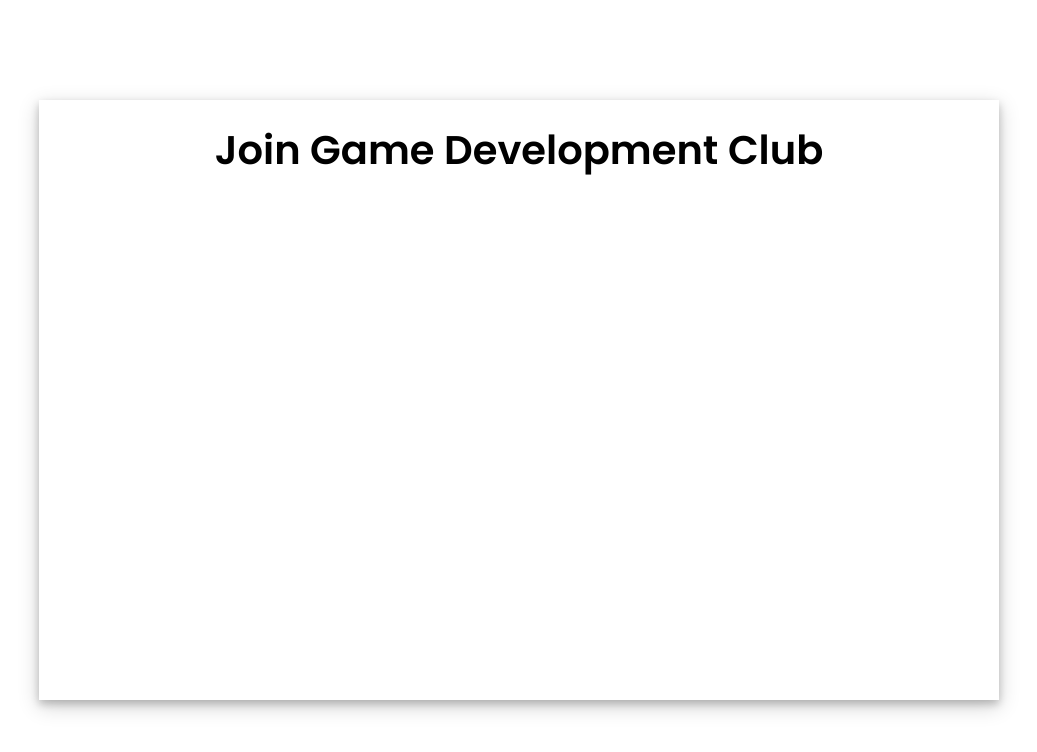
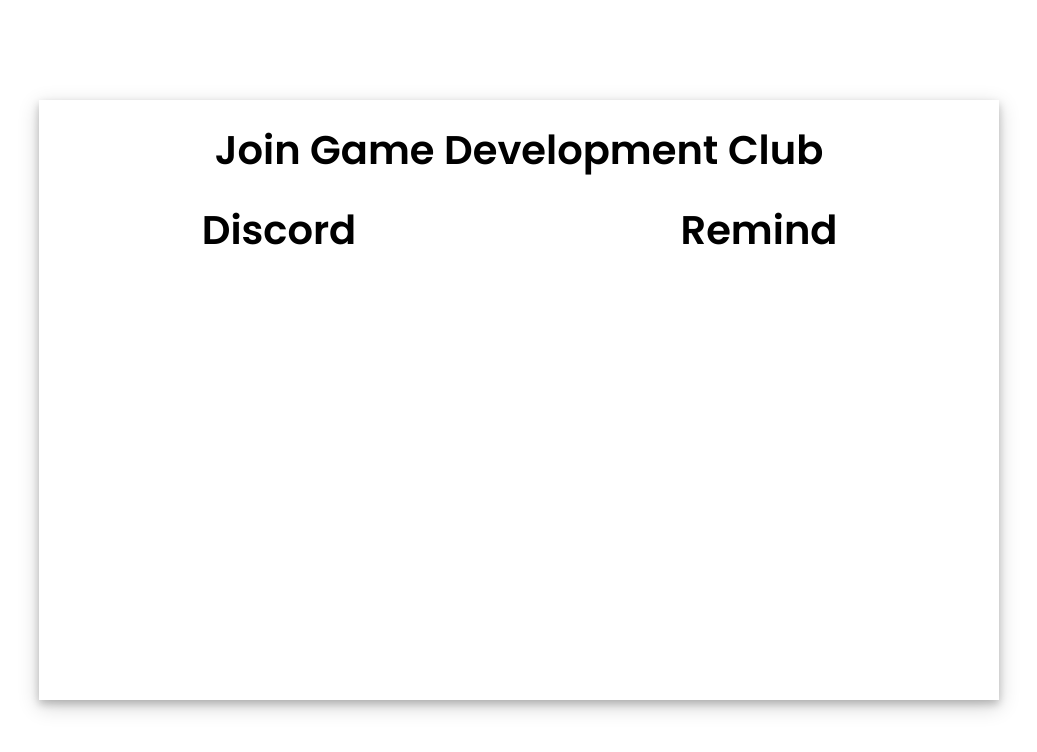
Before and after one commit to estebangarcia21/gdc-website, a React (Create React App) app in the folder website/: page /join-gdc in a window 1280 px wide. Shown: the top 752 px of the page, without its empty margins (121-1158 px from the left). Built offline with nearby package versions, Linux system fonts and the light colour scheme; the HTML template or start-up script is replaced by a standard one; a web font is replaced by a local one.

Commit message:
Created two columns for Discord and Remind join info in join-gdc page

```diff
--- a/website/public/index.html
+++ b/website/public/index.html
@@ -1,7 +1,7 @@
 <!DOCTYPE html>
 <html>
     <head>
-        <title>Great</title>
+        <title>Game Development Club</title>
         <meta charset="UTF-8" />
         <link
             href="https://maxcdn.bootstrapcdn.com/font-awesome/4.7.0/css/font-
--- a/website/src/assets/components/pages/join-gdc.tsx
+++ b/website/src/assets/components/pages/join-gdc.tsx
@@ -2,7 +2,7 @@
 
 const Joingdcpage: React.FC = () => {
     return (
-        <div>
+        <div className='fade-in'>
             <div
                 className='box-shadow'
                 style={{
@@ -23,6 +23,28 @@
                 >
                     Join Game Development Club
                 </p>
+
+                <div
+                    className='horizontal-text-center subtitle-text'
+                    style={{
+                        width: '50%',
+                        position: 'relative',
+                        float: 'left',
+                    }}
+                >
+                    Discord
+                </div>
+
+                <div
+                    className='horizontal-text-center subtitle-text'
+                    style={{
+                        width: '50%',
+                        position: 'relative',
+                        float: 'left',
+                    }}
+                >
+                    Remind
+                </div>
             </div>
         </div>
     );
```
